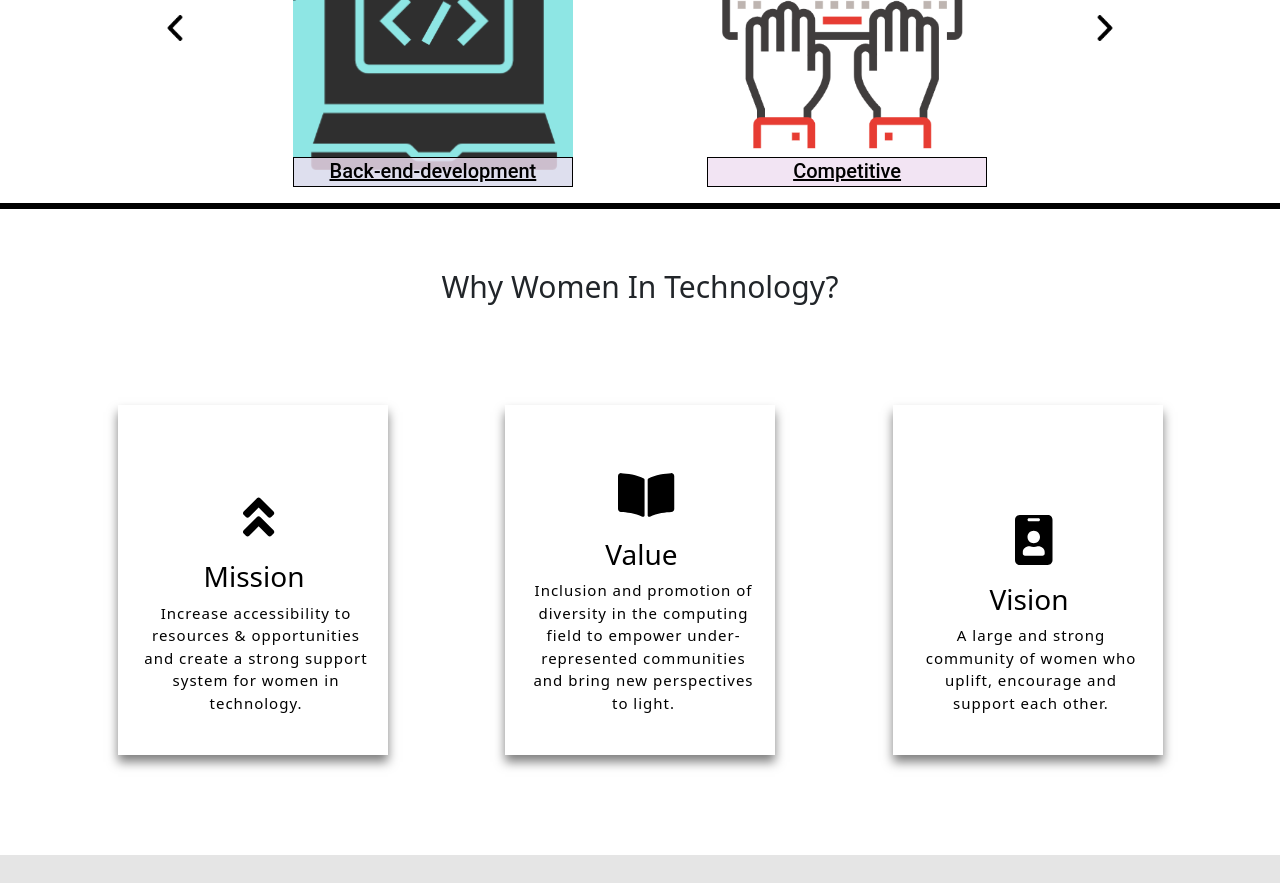
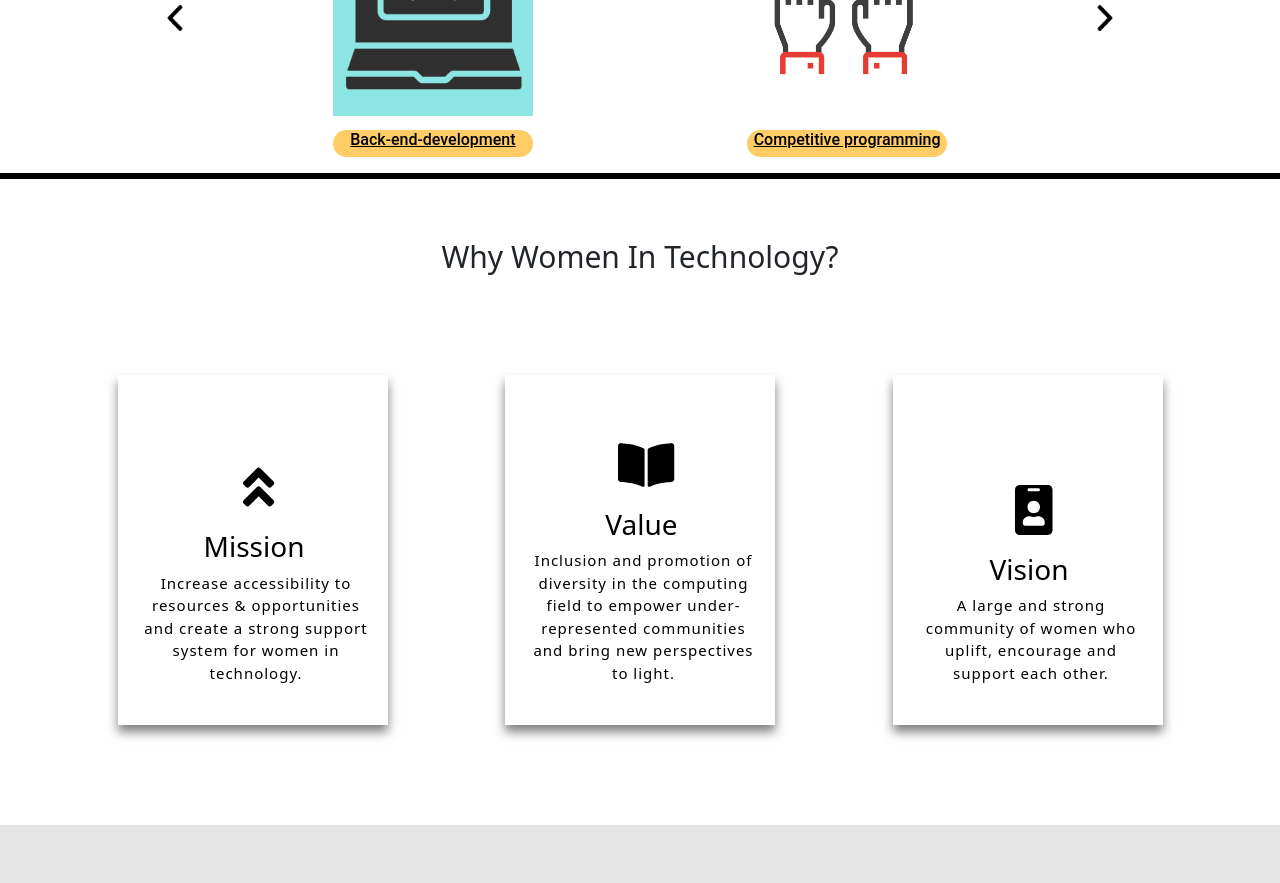
Before and after one commit to IoriK1020/Women-in-Technology, a React (Create React App) app in the folder website/: page / in a window 1280 px wide. Shown: the part 1320-2203 px from the top of the page. Built offline with nearby package versions, Linux system fonts and the light colour scheme.

Commit message:
Update Card.css

```diff
--- a/website/src/components/Card/Card.css
+++ b/website/src/components/Card/Card.css
@@ -1,6 +1,6 @@
 .card-block {
-    width: 280px;
-    height: 300px;
+  width: 200px;
+  height: 270px;
   position: relative;
   margin: 0 auto;
 }
@@ -29,19 +29,20 @@
   left: 0;
   right: 0;
   bottom: 0;
-    padding: 2px 27px;
-    background-color: rgba(240, 222, 241, 0.82);
-    border: 1px solid #000000;
+  padding: 0 2px;
+  background-color: #ffcc66;
+  border-radius: 15px;
   box-sizing: border-box;
-
-
   display: flex;
   flex-direction: column;
   justify-content: space-between;
-
   font-family: Roboto;
   font-style: normal;
   font-weight: normal;
+}
+
+.card-block__body:hover {
+  background-color: grey;
 }
 
 @media (max-width: 576px) {
@@ -55,16 +56,18 @@
   }
 
   .card-block__body {
-        top:90%;
+    top: 90%;
     border: 0px;
     padding: 0px 12px;
   }
 }
 
 .card-block__title {
-    font-size: 20px;
-    line-height: 23px;
-    color: #000000;
+  font-size: 1rem;
+}
+
+.card-block__title:hover {
+  color: white;
 }
 
 .card-block__desc {
```
Lines whose indentation alone changed are shown as unchanged.
